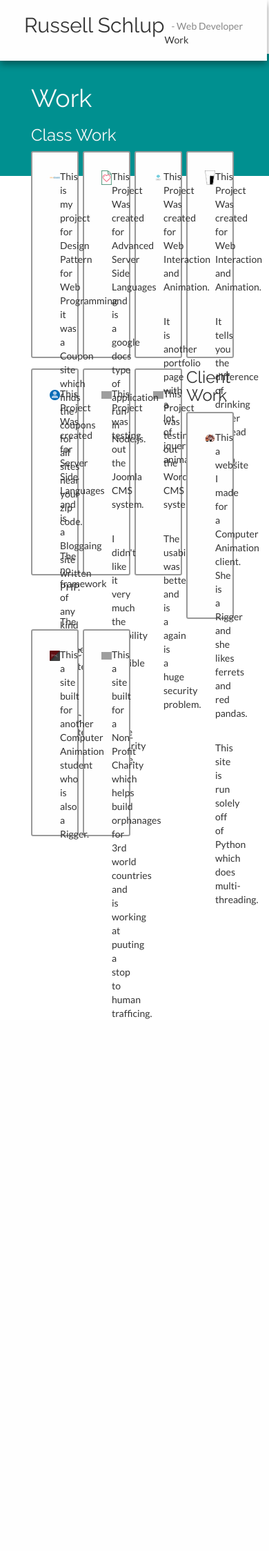
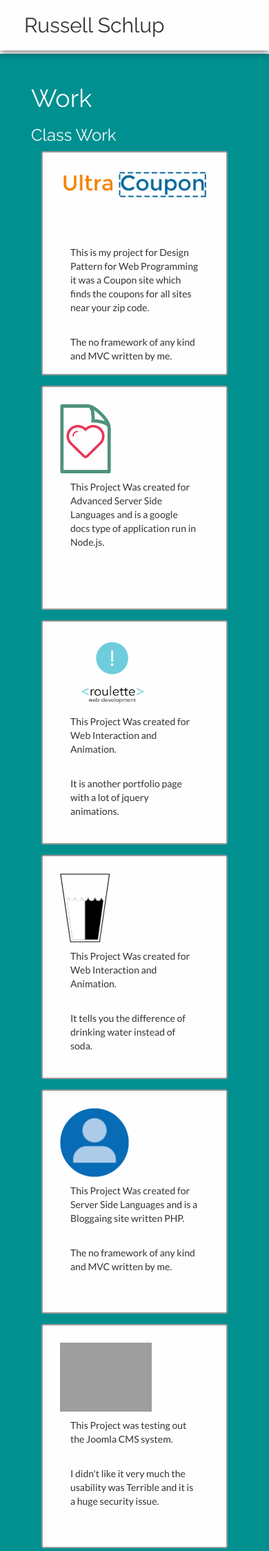
Before and after one commit to Russ93/dwp, a PHP site: page / in a window 390 px wide. Shown: the top 2248 px of the page at 69% size. Before the commit the page ends 1477 px from the top, so only its background shows below. Run offline with PHP 8.4, Linux system fonts and the light colour scheme; some libraries are stand-ins or nearby versions; grey boxes are pictures that could not be loaded.

Commit message:
Full responsive
- Moved the anchors around for gutters to be handled by bootstrap
- Instead of JS doing the hover had CSS do it
- made a better height process or scalability

```diff
--- a/css/main.css
+++ b/css/main.css
@@ -29,6 +29,7 @@ h1, h2, h3, h4, h5, h6{
     left: 0;
     padding: 20px;
     box-shadow: 0 5px 10px rgba(0,0,0,0.4);
+    width: 100%;
 }
 #nav div *{
     float: left;
@@ -58,16 +59,25 @@ section:nth-child(even){
     background: #009090;
     color: #f9f9f9;
 }
-.projects li{
-    width: 23%;
-    height: 300px;
-    margin: 0 2% 15px 0;
+.projects{
+    overflow: hidden;
+}
+.projects a{
+    overflow: hidden;
+    display: block;
+    min-width: 100%;
+    height: 325px;
+    margin-bottom: 15px;
     padding: 25px;
     cursor: pointer;
     background: #fefefe;
     border: solid 2px #999;
     border-radius: 3px;
     color: #333;
+    text-decoration: none;
+}
+.projects a:hover{
+    border: solid 2px #385E8B;
 }
 .projects div{
     height: 100px;
--- a/index.html
+++ b/index.html
@@ -14,117 +14,121 @@
 </head>
 
 <body>
-    <nav id='nav' class='col-md-12'>
-        <div class='col-md-11'>
+    <nav id='nav' class='col-sm-12'>
+        <div class='col-sm-11'>
             <h2>Russell Schlup</h2>
-            <span>- Web Developer</span>
+            <span class='hidden-xs'>- Web Developer</span>
         </div>
-        <ul class='col-md-1'>
+        <ul class='col-sm-1 hidden-sm hidden-xs'>
             <li>Work</li>
         </ul>
     </nav>
-    <section id='start' class='col-md-12'>
-        <article class='col-md-12'>
-            <h1 class='col-md-12'>Work</h1>
-            <h3 class='col-md-12'>Class Work</h3>
-            <ul class='col-md-12 projects'>
-                <li>
+    <section id='start' class='col-sm-12'>
+        <article class='col-sm-12'>
+            <h1 class='col-sm-12'>Work</h1>
+            <h3 class='col-sm-12'>Class Work</h3>
+            <ul class='col-sm-12 container-fluid projects'>
+                <li class='col-xs-12 col-sm-6 col-md-3'>
+                    <a>
                         <div>
                             <img src='images/coupon.png' />
                         </div>
-                    <p class='col-md-12'>This is my project for Design Pattern for Web Programming it was a Coupon site which finds the coupons for all sites near your zip code.</p>
+                        <p class='col-sm-12'>This is my project for Design Pattern for Web Programming it was a Coupon site which finds the coupons for all sites near your zip code.</p>
                         <br />
-                    <p class='col-md-12'>The no framework of any kind and MVC written by me.</p>
+                        <p class='col-sm-12'>The no framework of any kind and MVC written by me.</p>
+                    </a>
                 </li>
-                <li>
+                <li class='col-xs-12 col-sm-6 col-md-3'>
+                    <a>
                         <div>
                             <img src='images/doc.png' />
                         </div>
-                    <p class='col-md-12'>This Project Was created for Advanced Server Side Languages and is a google docs type of application run in Node.js.</p>
+                        <p class='col-sm-12'>This Project Was created for Advanced Server Side Languages and is a google docs type of application run in Node.js.</p>
+                    </a>
                 </li>
+                <li class='col-xs-12 col-sm-6 col-md-3'>
                     <a href='/wia'>
-                    <li>
                         <div>
                             <img src='images/roulette-09.png' />
                         </div>
-                        <p class='col-md-12'>This Project Was created for Web Interaction and Animation.</p>
+                        <p class='col-sm-12'>This Project Was created for Web Interaction and Animation.</p>
                         <br />
-                        <p class='col-md-12'>It is another portfolio page with a lot of jquery animations.</p>
+                        <p class='col-sm-12'>It is another portfolio page with a lot of jquery animations.</p>
+                    </a>
                 </li>
-                </a>
+                <li class='col-xs-12 col-sm-6 col-md-3'>
                     <a href='/wia_final'>
-                    <li>
                         <div>
                             <img src='images/soda.png' />
                         </div>
-                        <p class='col-md-12'>This Project Was created for Web Interaction and Animation.</p>
+                        <p class='col-sm-12'>This Project Was created for Web Interaction and Animation.</p>
                         <br />
-                        <p class='col-md-12'>It tells you the difference of drinking water instead of soda.</p>
+                        <p class='col-sm-12'>It tells you the difference of drinking water instead of soda.</p>
+                    </a>
                 </li>
-                </a>
+                <li class='col-xs-12 col-sm-6 col-md-3'>
                     <a href='/bloggah/index.php'>
-                    <li>
                         <div>
                             <img src='images/bloggah.png' />
                         </div>
-                        <p class='col-md-12'>This Project Was created for Server Side Languages and is a Bloggaing site written PHP.</p>
+                        <p class='col-sm-12'>This Project Was created for Server Side Languages and is a Bloggaing site written PHP.</p>
                         <br />
-                        <p class='col-md-12'>The no framework of any kind and MVC written by me.</p>
+                        <p class='col-sm-12'>The no framework of any kind and MVC written by me.</p>
+                    </a>
                 </li>
-                </a>
+                <li class='col-xs-12 col-sm-6 col-md-3'>
                     <a href='http://russell.fsclass.info/joomla/'>
-                    <li>
                         <div>
                             <img src='http://cdn.joomla.org/template/menu/joomla.jpg' />
                         </div>
-                        <p class='col-md-12'>This Project was testing out the Joomla CMS system.</p>
+                        <p class='col-sm-12'>This Project was testing out the Joomla CMS system.</p>
                         <br />
-                        <p class='col-md-12'>I didn't like it very much the usability was Terrible and it is a huge security issue.</p>
+                        <p class='col-sm-12'>I didn't like it very much the usability was Terrible and it is a huge security issue.</p>
+                    </a>
                 </li>
-                </a>
+                <li class='col-xs-12 col-sm-6 col-md-3'>
                     <a href='http://russell.fsclass.info/wordpress/'>
-                    <li>
                         <div>
                             <img src='http://s.w.org/about/images/logos/wordpress-logo-simplified-rgb.png' />
                         </div>
-                        <p class='col-md-12'>This Project was testing out the Wordpress CMS system.</p>
+                        <p class='col-sm-12'>This Project was testing out the Wordpress CMS system.</p>
                         <br />
-                        <p class='col-md-12'>The usability was better and is a again is a huge security problem.</p>
+                        <p class='col-sm-12'>The usability was better and is a again is a huge security problem.</p>
+                    </a>
                 </li>
-                </a>
             </ul>
         </article>
     </section>
-    <section class='col-md-12'>
-        <article class='col-md-12'>
-            <h3 class='col-md-12'>Client Work</h3>
-            <ul class='col-md-12 projects'>
+    <section class='col-sm-12'>
+        <article class='col-sm-12'>
+            <h3 class='col-sm-12'>Client Work</h3>
+            <ul class='col-sm-12 container-fluid projects'>
+                <li class='col-xs-12 col-sm-6 col-md-3'>
                     <a href='http://redpandarigging.com/'>
-                    <li>
                         <div>
                             <img src='images/redpanda.png' />
                         </div>
-                        <p class='col-md-12'>This a website I made for a Computer Animation client. She is a Rigger and she likes ferrets and red pandas.</p>
+                        <p class='col-sm-12'>This a website I made for a Computer Animation client. She is a Rigger and she likes ferrets and red pandas.</p>
                         <br />
-                        <p class='col-md-12'>This site is run solely off of Python which does multi-threading.</p>
+                        <p class='col-sm-12'>This site is run solely off of Python which does multi-threading.</p>
+                    </a>
                 </li>
-                </a>
+                <li class='col-xs-12 col-sm-6 col-md-3'>
                     <a href='http://rigabor.com/'>
-                    <li>
                         <div>
                             <img src='images/kudiabor.png' />
                         </div>
-                        <p class='col-md-12'>This a site built for another Computer Animation student who is also a Rigger.</p>
+                        <p class='col-sm-12'>This a site built for another Computer Animation student who is also a Rigger.</p>
+                    </a>
                 </li>
-                </a>
+                <li class='col-xs-12 col-sm-6 col-md-3'>
                     <a href='http://safehousemovement.com/'>
-                    <li>
                         <div>
                             <img src='http://safehousemovement.com/images/logo.gif' />
                         </div>
-                        <p class='col-md-12'>This a site built for a Non-Profit Charity which helps build orphanages for 3rd world countries and is working at puuting a stop to human trafficing.</p>
+                        <p class='col-sm-12'>This a site built for a Non-Profit Charity which helps build orphanages for 3rd world countries and is working at puuting a stop to human trafficing.</p>
+                    </a>
                 </li>
-                </a>
             </ul>
         </article>
     </section>
--- a/js/main.js
+++ b/js/main.js
@@ -1,4 +1,2 @@
 $('document').ready(function(){
-    $('.projects li').mouseenter(function(){$(this).css('border','solid 2px #385E8B')})
-    $('.projects li').mouseleave(function(){$(this).css('border','solid 2px #999')})
 })
```
Lines whose indentation alone changed are shown as unchanged.
